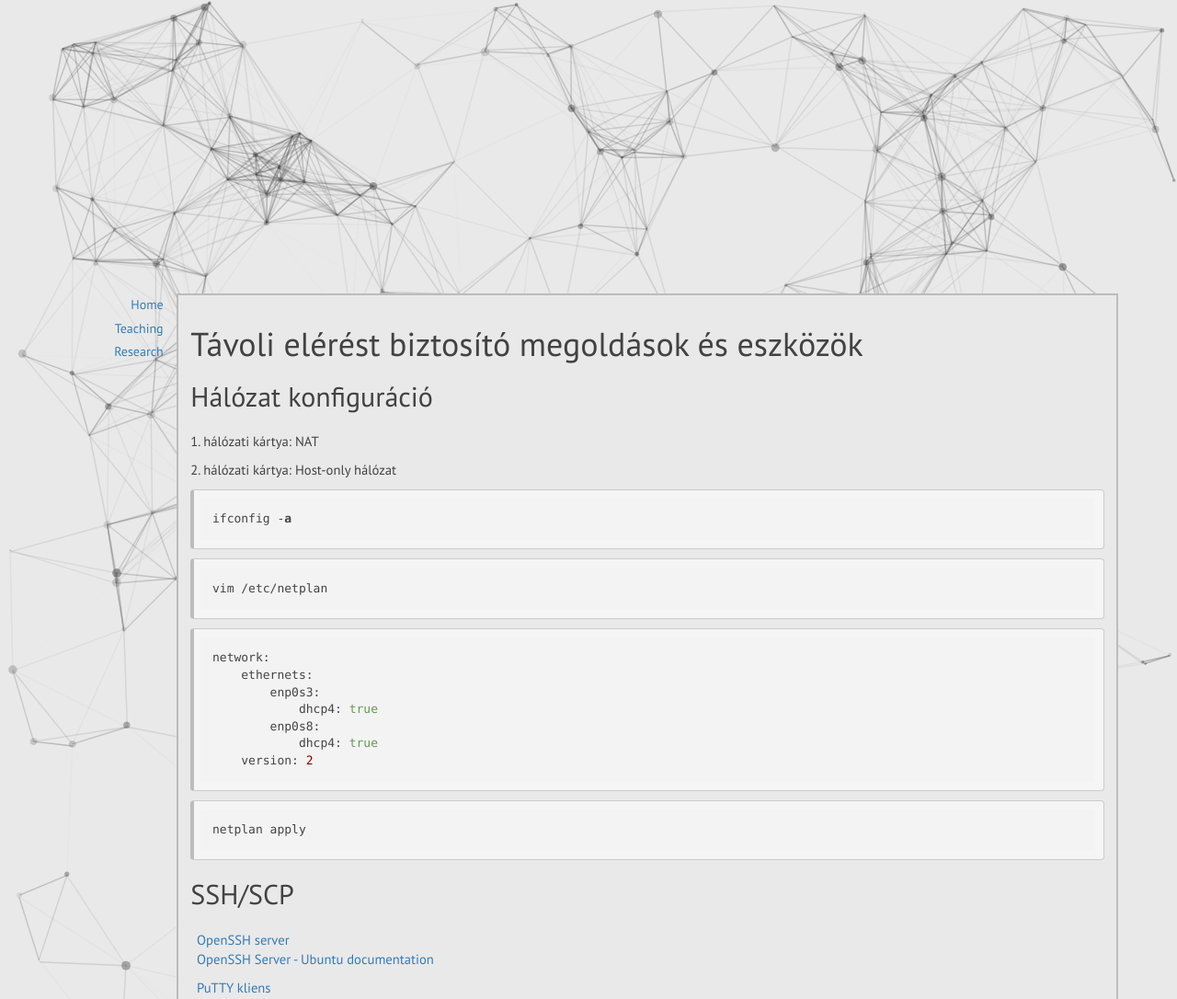
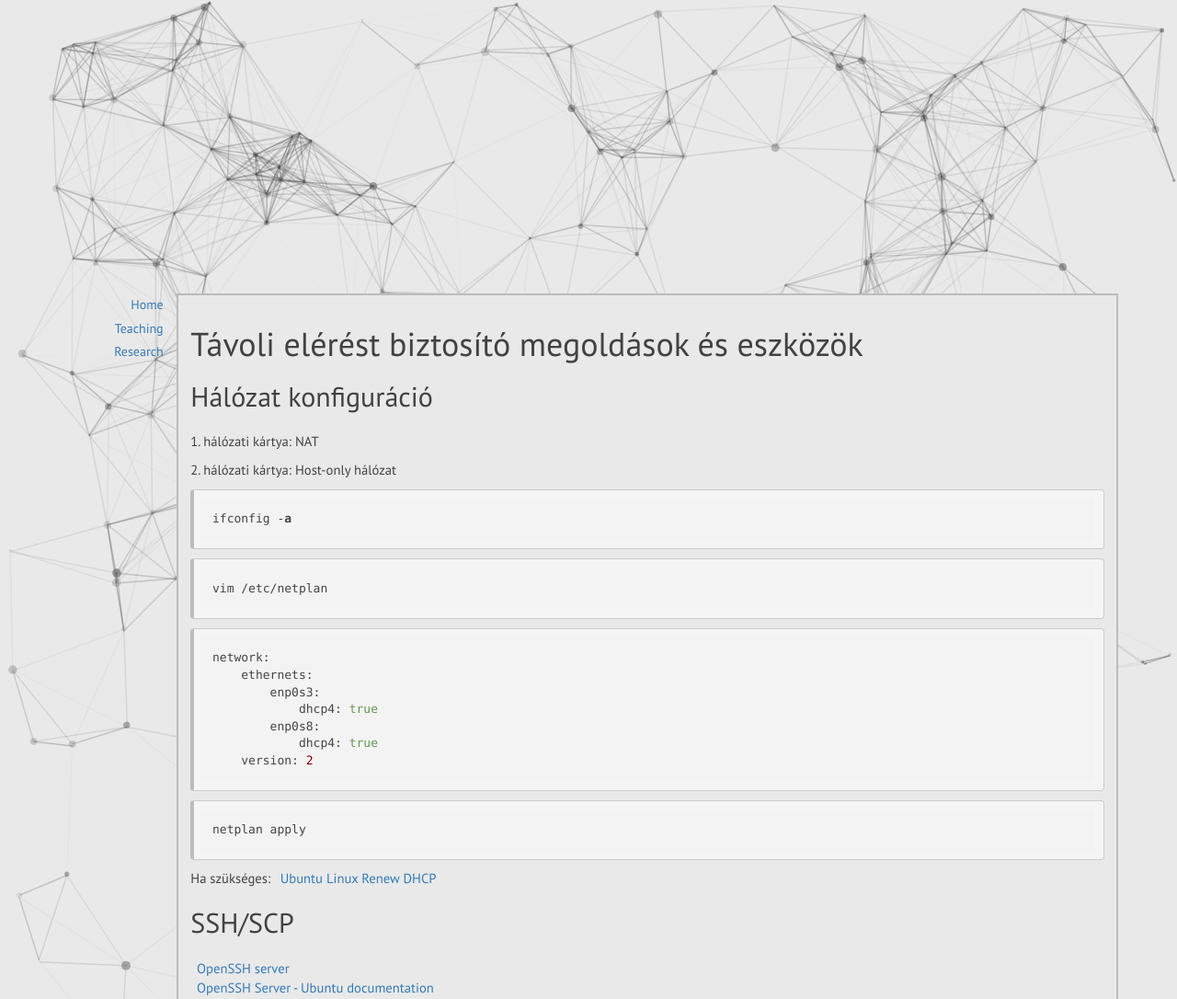
Before and after one commit to geryxyz/geryxyz, a Jekyll site: the page built from content/os-in-school/remote.html, in a window 1280 px wide. Shown: the top 1086 px of the page at 92% size. Built offline with Jekyll 4.4.1, drawn with Linux system fonts in a browser that asks for light colours; nearby versions of some CDN libraries; library files that are not in the unit come from our copies; some of the changed text lies outside the part shown.

Commit message:
Update remote.html

```diff
--- a/content/os-in-school/remote.html
+++ b/content/os-in-school/remote.html
@@ -16,7 +16,7 @@
             dhcp4: true
     version: 2</code></pre>
 <pre class="code"><code>netplan apply</code></pre></p>
-
+<p>Ha szükséges: <a href="https://www.cyberciti.biz/faq/ubuntu-renew-dhcp/">Ubuntu Linux Renew DHCP</a></p>
 
 <h2>SSH/SCP</h2>
 <p><a href="https://www.openssh.com/manual.html">OpenSSH server</a><br/>
@@ -24,12 +24,15 @@
 <p><a href="https://www.putty.org/">PuTTY kliens</a></p>
 <iframe width="560" height="315" src="https://www.youtube.com/embed/EBvxbuhDKBw" frameborder="0" allow="accelerometer; autoplay; encrypted-media; gyroscope; picture-in-picture" allowfullscreen></iframe>
 <p><a href="https://winscp.net/eng/index.php">WinSCP</a></p>
+<p><a href="https://man.openbsd.org/sshd#t">sshd test mode</a></p
 
 <h2>SFTP</h2>
 <h3>Hálózat konfiguráció</h3>
 <p>1. hálózati kártya: NAT</p>
 <p>2. hálózati kártya: Belső hálózat<br/>
-<pre class="code"><code>vboxmanage dhcpserver add --netname intnet --ip 10.10.0.1 --netmask 255.255.0.0 --lowerip 10.10.10.1 --upperip 10.10.10.255 --enable</code></pre>
+<pre class="code"><code>.\vboxmanage.exe dhcpserver add --netname intnet --ip 10.10.0.1 --netmask 255.255.0.0 --lowerip 10.10.10.1 --upperip 10.10.10.255 --enable</code></pre>
+<p>The <a href="https://www.virtualbox.org/manual/ch08.html#vboxmanage-dhcpserver">dhcpserver commands</a> enable you to control the DHCP server that is built into VirtualBox.</p>
+
 
 <h3>Server</h3>
 <p><a href="https://linuxconfig.org/how-to-setup-sftp-server-on-ubuntu-18-04-bionic-beaver-with-vsftpd">SFTP server telepítése</a></p>
```
